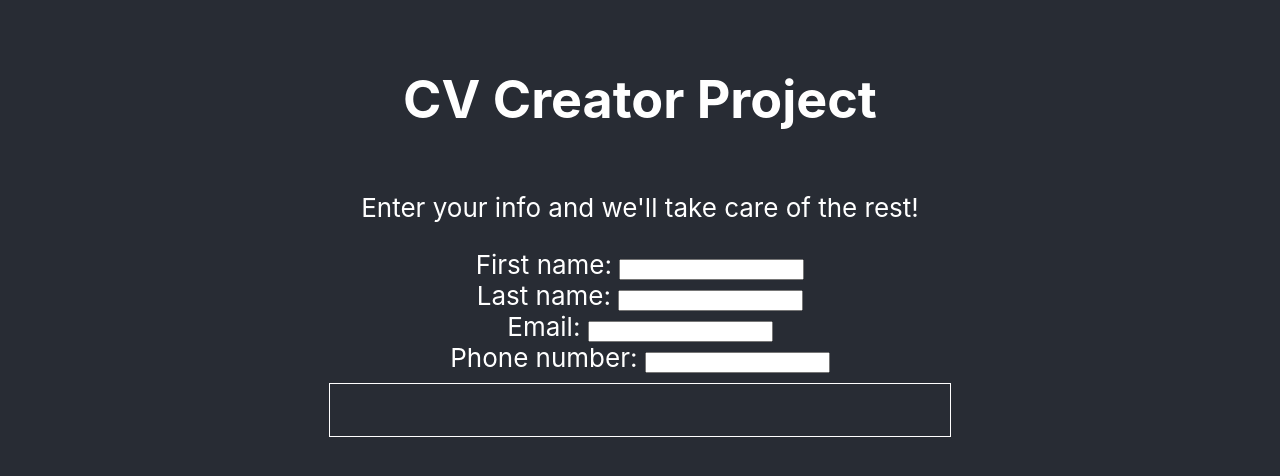
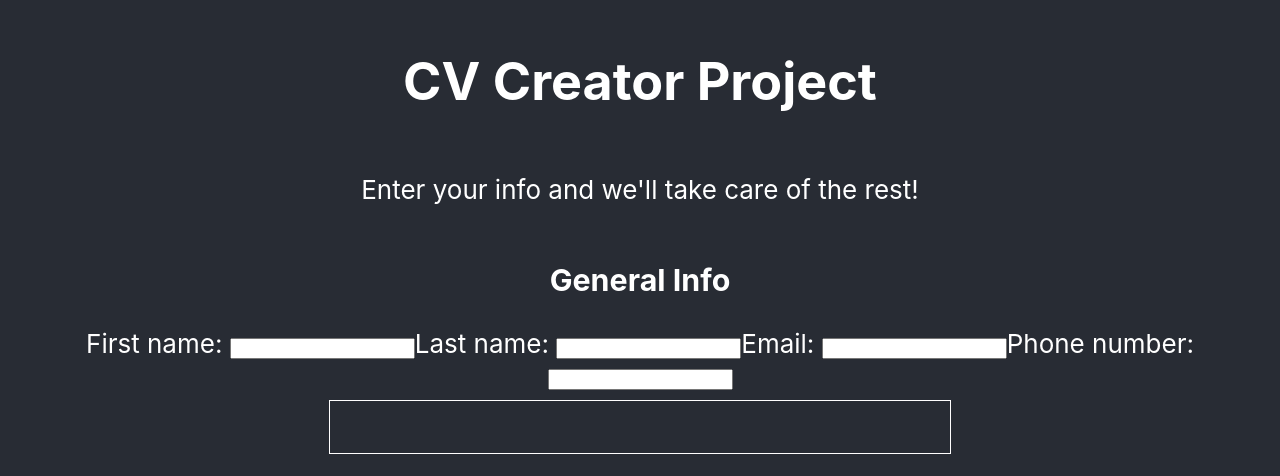
Before and after one commit to pinkx-xlink/cv-application-project, a React (Create React App) app in the folder cv-app-project/: page / in a window 1280 px wide. Shown: the part 160-636 px from the top of the page. Built offline with nearby package versions, Linux system fonts and the light colour scheme.

Commit message:
Create "general-info" container div

```diff
--- a/cv-app-project/src/App.js
+++ b/cv-app-project/src/App.js
@@ -29,7 +29,8 @@ function App() {
       <header className="App-header">
         <h1>CV Creator Project</h1>
         <p>Enter your info and we'll take care of the rest!</p>
-
+        <div class="general-info">
+          <h3>General Info</h3>
           <label>
             First name: {' '}
             <input
@@ -58,6 +59,7 @@ function App() {
               onChange={handlePhoneNumberChange}
             />
           </label>
+        </div>
 
         <div id="cv-form">
           <h2>{fullName}</h2>
```
Lines whose indentation alone changed are shown as unchanged.
